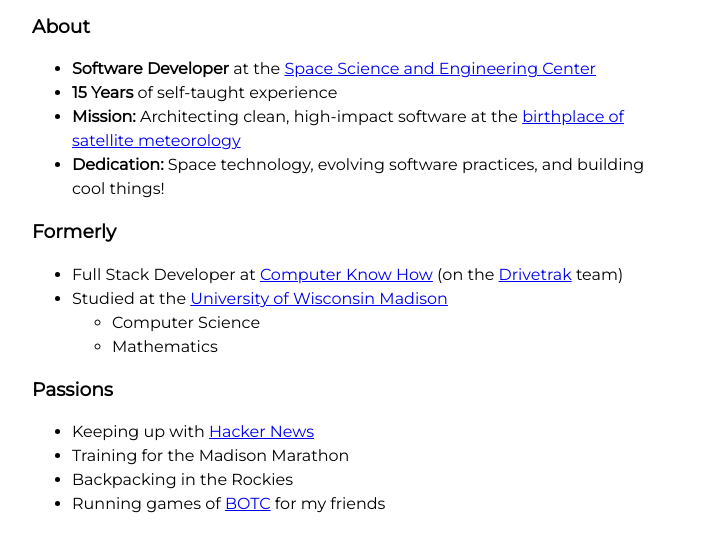
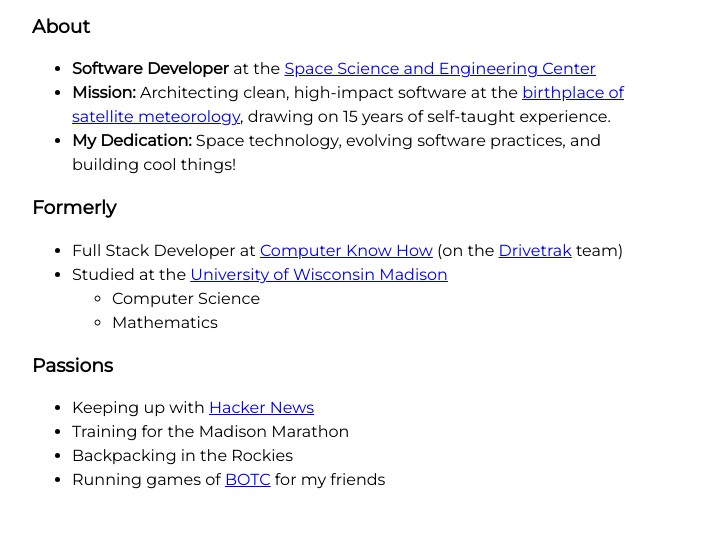
Before and after one commit to DirkyJerky/yoerger.me, a website built with Vite: page index.html in a window 1280 px wide. Shown: the part 196-748 px from the top of the page, without its empty margins (288-991 px from the left). Built offline with nearby package versions, Linux system fonts and the light colour scheme.

Commit message:
feat: Consise main bullet points

```diff
--- a/index.html
+++ b/index.html
@@ -47,12 +47,12 @@
             <b>Software Developer</b> at the
             <a href="https://www.ssec.wisc.edu/" target="_blank">Space Science and Engineering Center</a>
         </li>
-        <li><b>15 Years</b> of self-taught experience</li>
         <li>
             <b>Mission:</b> Architecting clean, high-impact software at the
-            <a href="https://www.ssec.wisc.edu/about/history/" target="_blank">birthplace of satellite meteorology</a>
+            <a href="https://www.ssec.wisc.edu/about/history/" target="_blank">birthplace of satellite meteorology</a>,
+            drawing on 15 years of self-taught experience.
         </li>
-        <li><b>Dedication:</b> Space technology, evolving software practices, and building cool things!</li>
+        <li><b>My Dedication:</b> Space technology, evolving software practices, and building cool things!</li>
     </ul>
     <h3>Formerly</h3>
     <ul>
```
